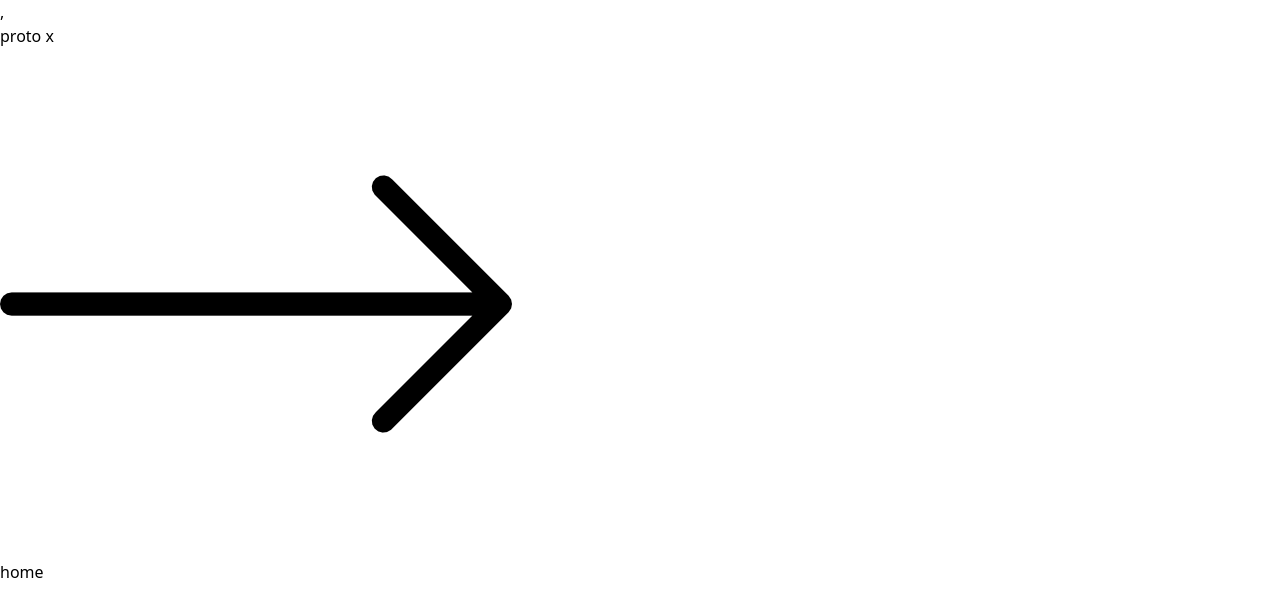
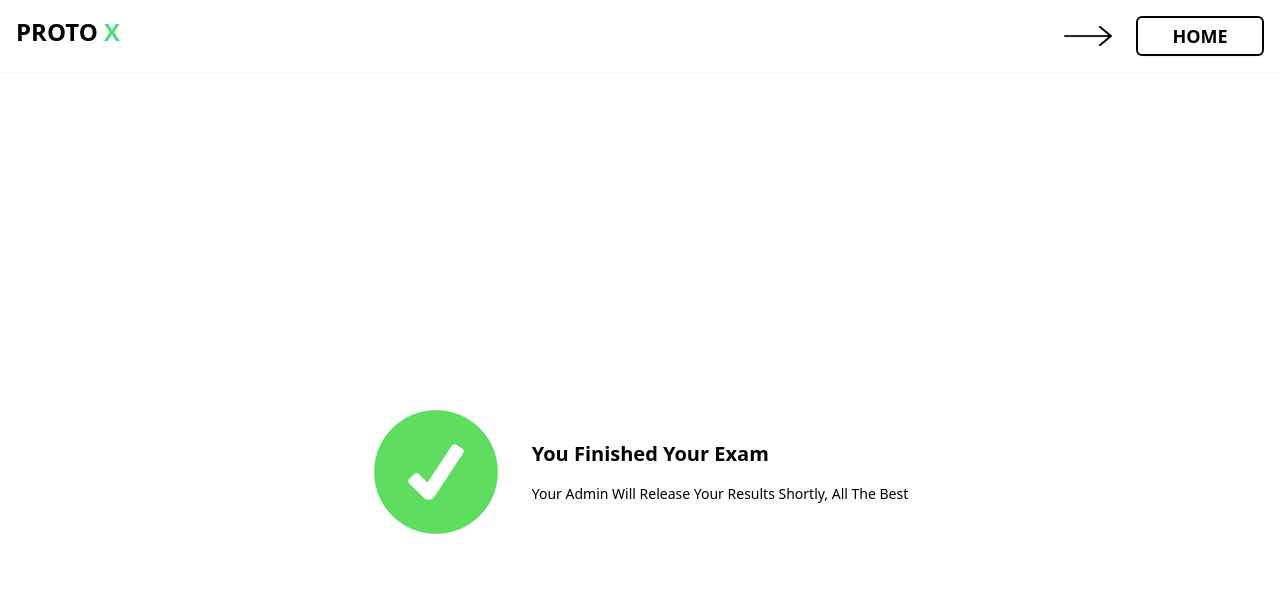
Before and after one commit to HopesonOgaga/exam, a React (Create React App) app: page / in a window 1280 px wide. Shown: the top 616 px of the page. Built offline with nearby package versions, Linux system fonts and the light colour scheme.

Commit message:
finished page

```diff
--- a/src/App.js
+++ b/src/App.js
@@ -1,10 +1,11 @@
 import React from "react";
-import FinishedHeader from "./components/header/finishedheader";
+
+import Finished from "./components/finishpage";
 
 function App() {
   return (
     <div className="App">
-         <FinishedHeader/>
+         <Finished/>
     </div>
   );
 }
--- a/src/components/finishpage/index.js
+++ b/src/components/finishpage/index.js
@@ -1,8 +1,10 @@
 import React from "react";
+import FinishedHeader from "../header/finishedheader";
 
 export default function Finished() {
   return (
     <section>
+        <FinishedHeader/>
       <div className="w-full h-screen flex justify-center items-center gap-8 flex-col md:flex-row">
       <div className=""><img className="w-32 h-32" src="/image/yes.png" alt=""></img></div>
       <div className=" flex flex-col gap-4 ">
--- a/src/components/header/finishedheader.js
+++ b/src/components/header/finishedheader.js
@@ -2,13 +2,15 @@ import React from "react";
 
 export default function FinishedHeader() {
   return (
-    <section>
+    <section className="flex justify-between py-4 shadow-sm pl-4 pr-4">
       <div>
-        ,<p className="">proto x</p>
+        <p className="font-bold uppercase text-2xl ">proto <span className="text-green-400">x</span> </p>
       </div>
-      <div>
-        <img src="/image/right-arrow.png" alt=""></img>
-        <button className="">home</button>
+      <div className="flex gap-6 ">
+        <img className="w-12 h-10 hidden md:block" src="/image/right-arrow.png" alt=""></img>
+        <button className="hover:shadow-lg hover:border-gray-500 hover:scale-100  border-2 rounded-md shadow-sm border-black w-32 h-10 uppercase font-semibold text-lg">
+          home
+        </button>
       </div>
     </section>
   );
--- /dev/null
+++ b/src/components/header/home.js
@@ -0,0 +1,6 @@
+import React from "react";
+
+
+export default function HomeHeader(){
+    return
+}
```
